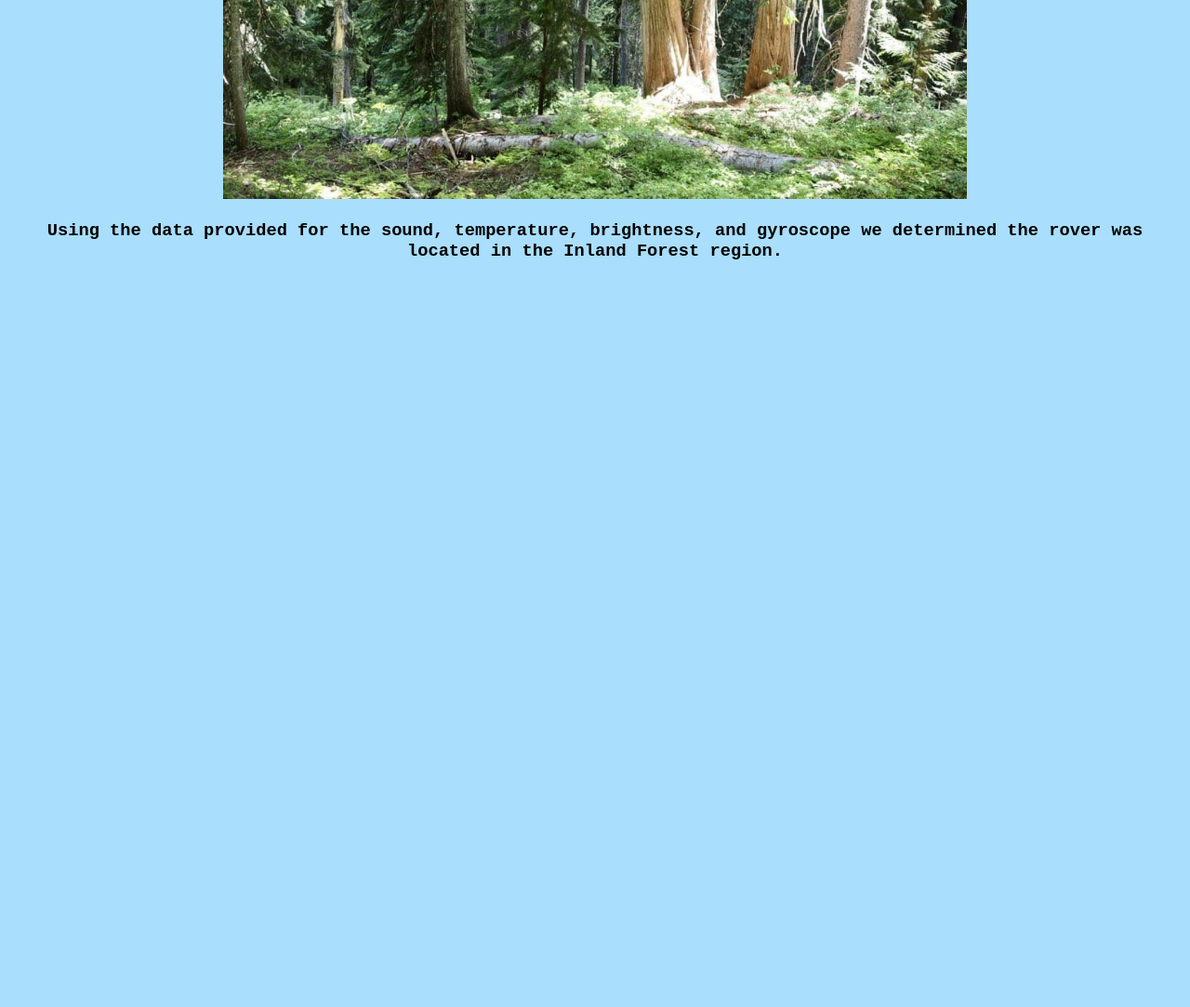
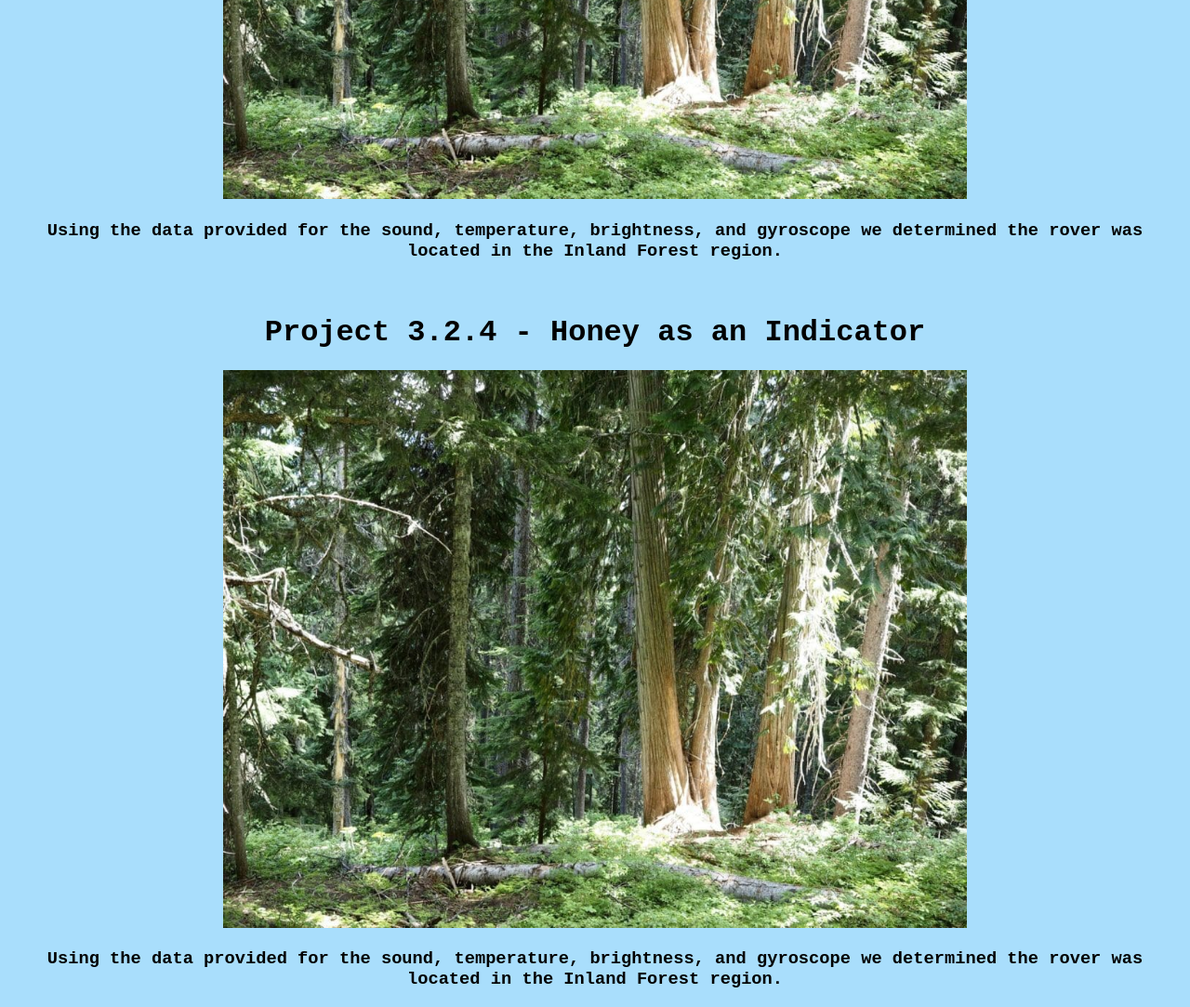
Before and after one commit to kamrynpeterson/cs2025, a plain HTML site: page portfolio.html in a window 1280 px wide. Shown: the part 4484-5567 px from the top of the page at 93% size. Before the commit the page ends 4784 px from the top, so only its background shows below. Drawn offline with Linux system fonts and the light colour scheme.

Commit message:
Update portfolio.html

```diff
--- a/portfolio.html
+++ b/portfolio.html
@@ -37,6 +37,10 @@
     <h1 style="font-family: Courier New">Project 3.1.6 - Rover</h1>
       <img src="https://github.com/kamrynpeterson/cs2025/blob/main/forest1.jpg?raw=true" height="600">
       <h3 style="font-family: Courier New">Using the data provided for the sound, temperature, brightness, and gyroscope we determined the rover was located in the Inland Forest region.</h3>
+    <br>
+    <h1 style="font-family: Courier New">Project 3.2.4 - Honey as an Indicator</h1>
+      <img src="https://github.com/kamrynpeterson/cs2025/blob/main/forest1.jpg?raw=true" height="600">
+      <h3 style="font-family: Courier New">Using the data provided for the sound, temperature, brightness, and gyroscope we determined the rover was located in the Inland Forest region.</h3>
       </a>
     </center>
 	  </body>
```
